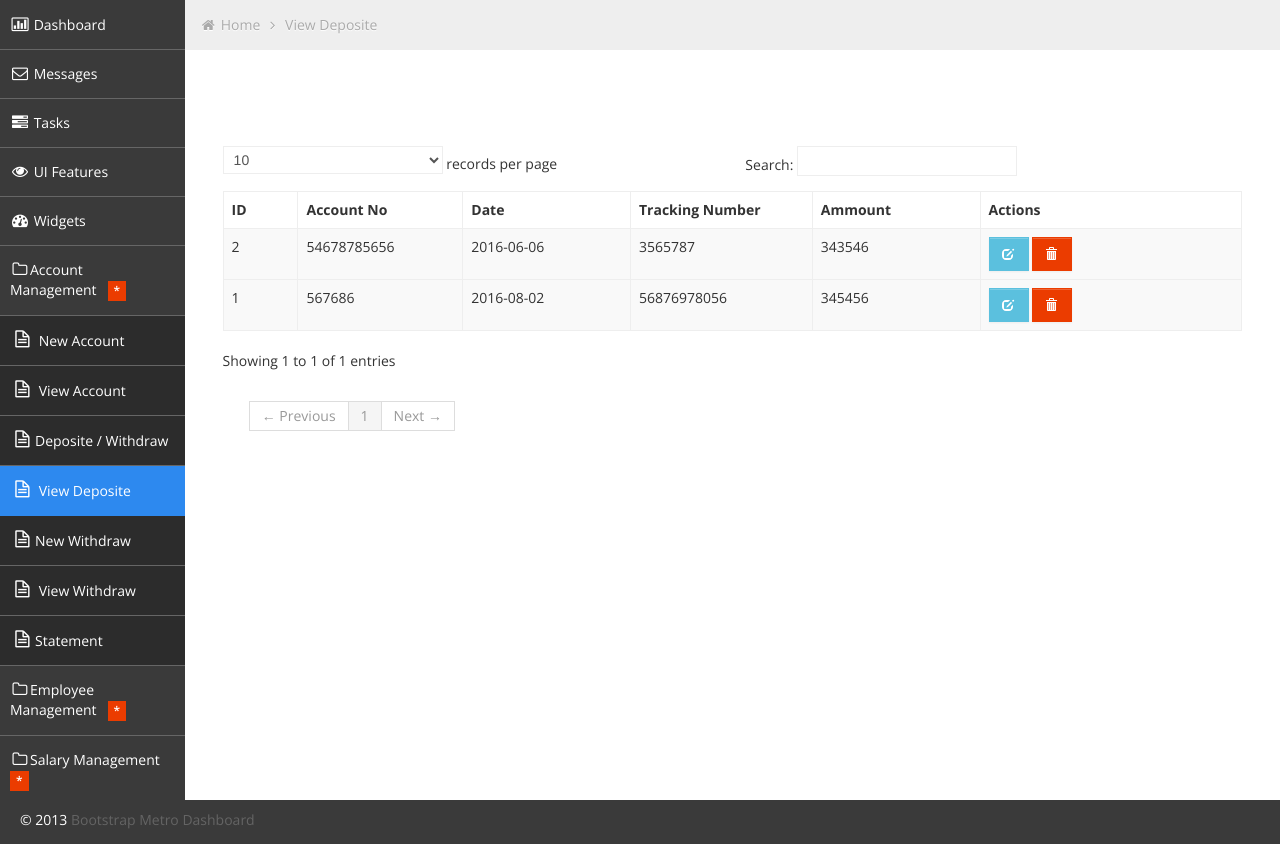
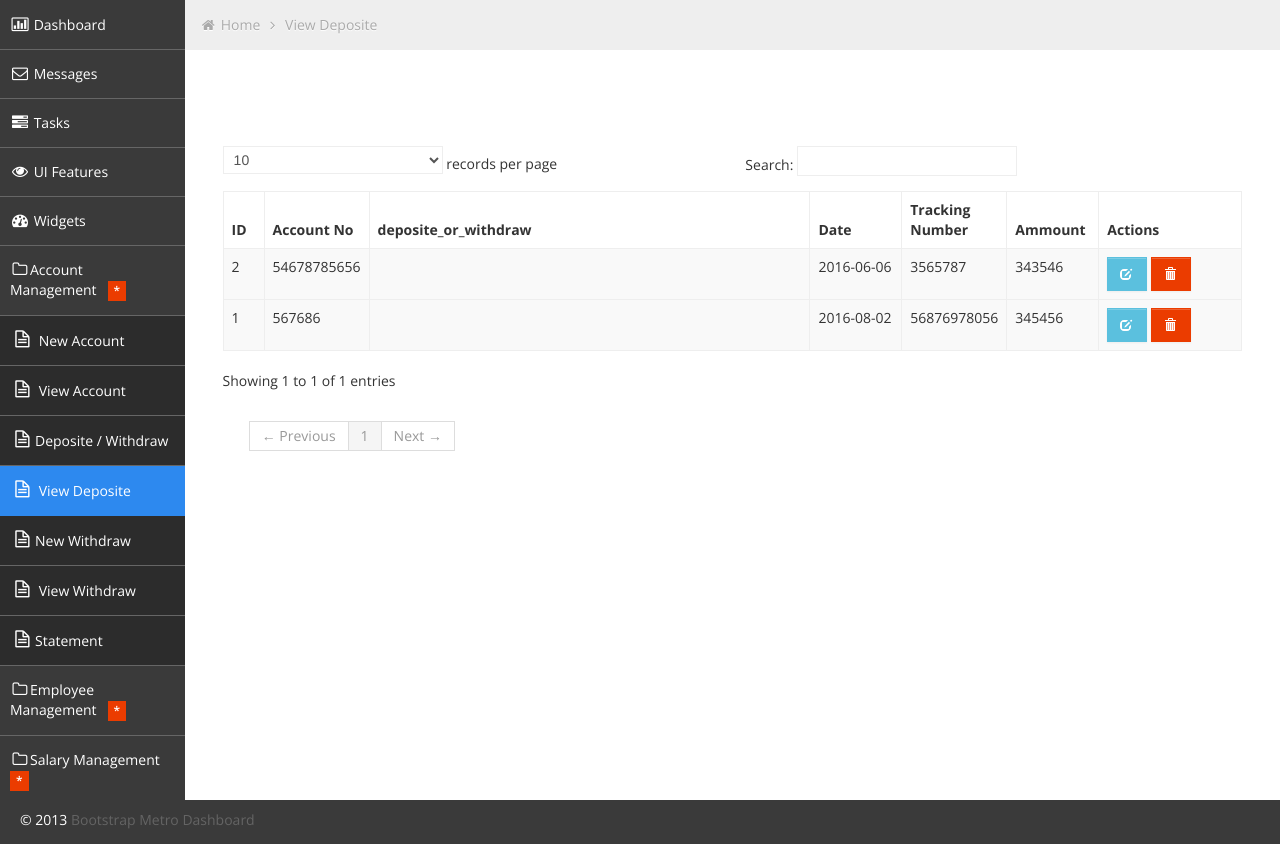
Before and after one commit to CaptainMahabub/mcsl, a PHP site: page /management/view_deposite.php in a window 1280 px wide. Shown: the part 41-885 px from the top of the page. Run offline with PHP 8.4, Linux system fonts and the light colour scheme; data comes from the database, SQL or seed files in the repository.

Commit message:
view deposite

```diff
--- a/management/view_deposite.php
+++ b/management/view_deposite.php
@@ -399,7 +399,7 @@
 
 	<?php
 require('db_config.php');
- $sql =	"SELECT * FROM deposite";
+ $sql =	"SELECT * FROM deposite_withdraw";
  $result = mysqli_query($mysqli,$sql);
  ?>
 
@@ -416,7 +416,7 @@ require('db_config.php');
 
  <div class="box-content">
 						<table class="table table-striped table-bordered bootstrap-datatable datatable">
-                        <thead><tr><th width="4%">ID</th><th width="7%">Account No</th><th width="9%">Date</th><th width="9%">Tracking Number </th><th width="9%">Ammount</th>
+                        <thead><tr><th width="4%">ID</th><th width="7%">Account No</th><th>deposite_or_withdraw</th><th width="9%">Date</th><th width="9%">Tracking Number </th><th width="9%">Ammount</th>
  <th width="14%">Actions</th></tr></thead>
 
 
@@ -425,10 +425,12 @@ require('db_config.php');
 
  ?>
 
+
 	<tbody>
 	 <tr>
      <td><?php echo $data['id']?></td>
      <td><?php echo $data['account_no']?></td>
+      <td><?php echo $data['deposite_or_withdraw']?></td>
 
 	  <td><?php echo $data['date']?></td>
 	   <td><?php echo $data['tracking_no']?></td>
```
